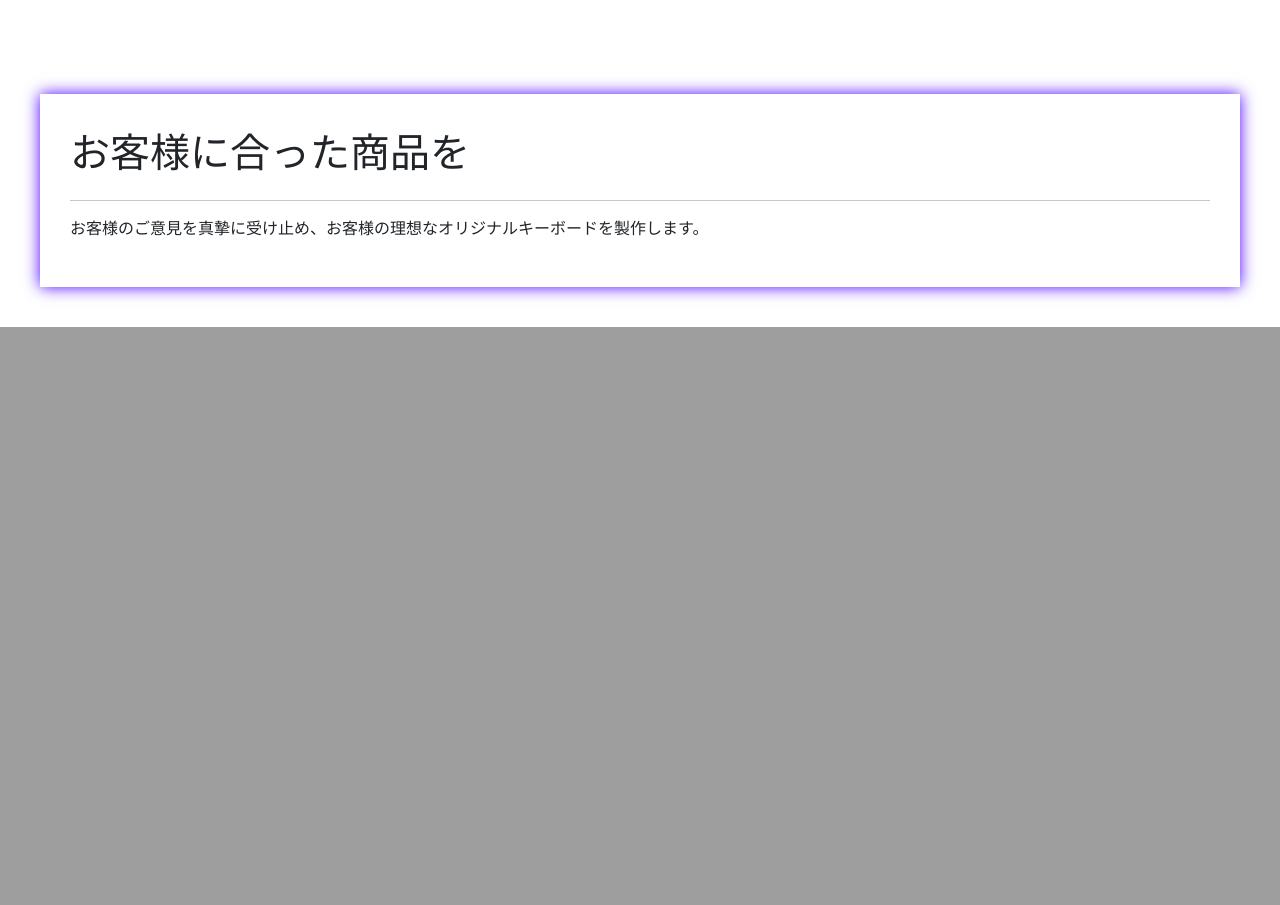
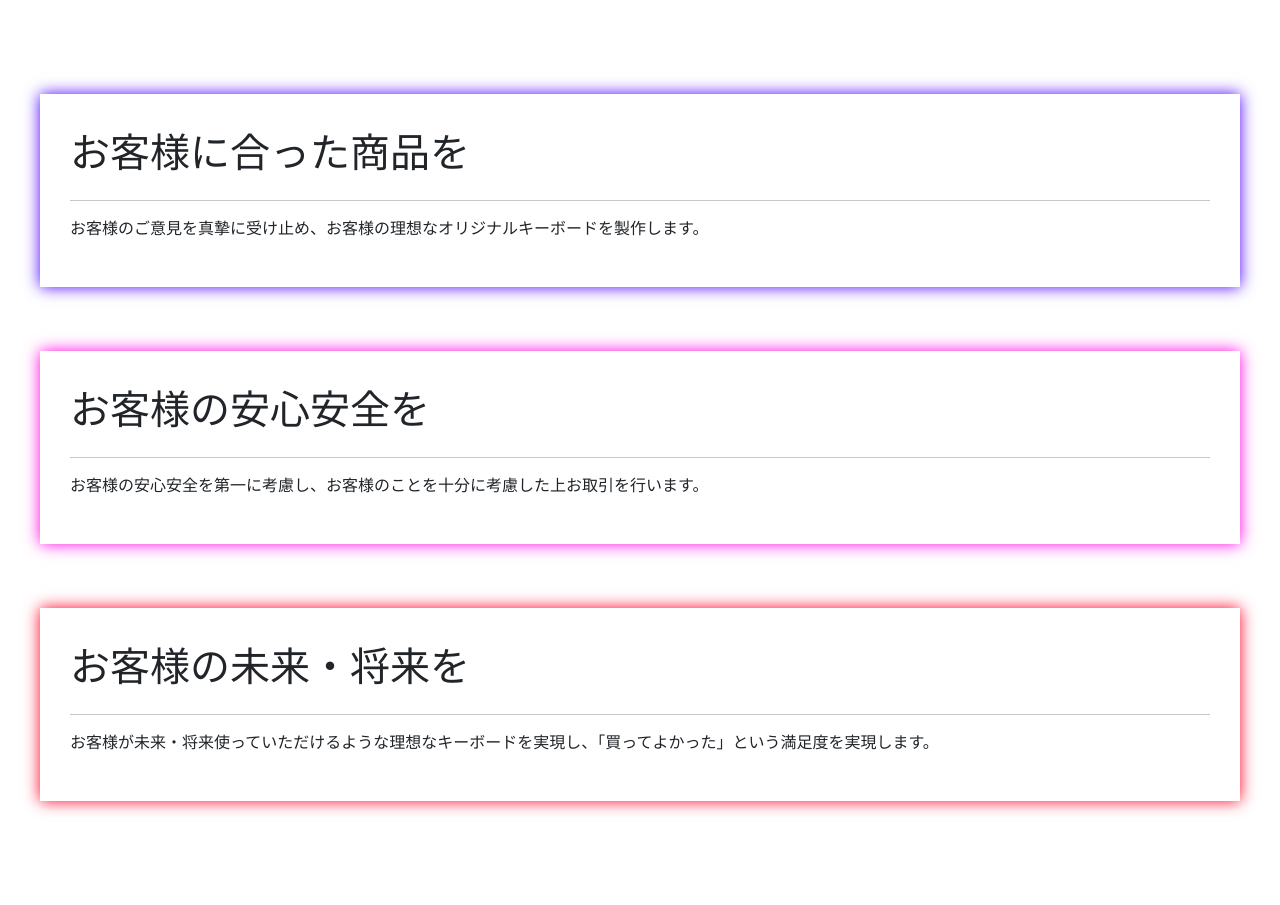
Before and after one commit to Inkya-ha/FingerPartner, a PHP site: page / in a window 1280 px wide. Shown: the part 1202-2107 px from the top of the page. Before the commit the page ends 1529 px from the top, so only its background shows below. Run offline with PHP 8.4, Linux system fonts and the light colour scheme; some web fonts are replaced.

Commit message:
トップページのデザインを大幅に変更

```diff
--- a/css/style.css
+++ b/css/style.css
@@ -222,80 +222,6 @@ body{
 	width: 100%;
 }
 
-.arrows {
-	width: 60px;
-	height: 72px;
-	position: absolute;
-	left: 50%;
-	margin-left: -30px;
-	bottom: 20px;
-}
-
-.arrows path {
-	stroke: #2994D1;
-	fill: transparent;
-	stroke-width: 1px;
-	animation: arrow 2s infinite;
-	-webkit-animation: arrow 2s infinite;
-}
-
-@keyframes arrow {
-	0% {
-		opacity: 0
-	}
-
-	40% {
-		opacity: 1
-	}
-
-	80% {
-		opacity: 0
-	}
-
-	100% {
-		opacity: 0
-	}
-}
-
-@-webkit-keyframes arrow
-
-/*Safari and Chrome*/
-	{
-	0% {
-		opacity: 0
-	}
-
-	40% {
-		opacity: 1
-	}
-
-	80% {
-		opacity: 0
-	}
-
-	100% {
-		opacity: 0
-	}
-}
-
-.arrows path.a1 {
-	animation-delay: -1s;
-	-webkit-animation-delay: -1s;
-	/* Safari 和 Chrome */
-}
-
-.arrows path.a2 {
-	animation-delay: -0.5s;
-	-webkit-animation-delay: -0.5s;
-	/* Safari 和 Chrome */
-}
-
-.arrows path.a3 {
-	animation-delay: 0s;
-	-webkit-animation-delay: 0s;
-	/* Safari 和 Chrome */
-}
-
 #content{
 	text-align: left;
 	padding: 5vh;
@@ -305,4 +231,19 @@ body{
 	box-shadow: 0px 0px 15px 0px #4c00ff;
 	border-radius: 0px;
 	padding: 30px;
+	margin-bottom: 8vh;
 }
+
+#content-two{
+	box-shadow: 0px 0px 15px 0px #ff00e1;
+	border-radius: 0px;
+	padding: 30px;
+	margin-bottom: 8vh;
+}
+
+#content-three{
+	box-shadow: 0px 0px 15px 0px #ff0026;
+	border-radius: 0px;
+	padding: 30px;
+	margin-bottom: 8vh;
+}
--- a/index.php
+++ b/index.php
@@ -11,17 +11,23 @@
             <div class="background-design">
                 <img src="./image/background.svg" alt="FingerPartner">
             </div>
-            <svg class="arrows">
-                <path class="a1" d="M0 0 L30 32 L60 0"></path>
-                <path class="a2" d="M0 20 L30 52 L60 20"></path>
-                <path class="a3" d="M0 40 L30 72 L60 40"></path>
-            </svg>
-        </div><div style="margin-top: 25vh;"></div>
+        </div>
+        <div style="margin-top: 25vh;"><!--改行タグ--></div>
         <div id="content">
             <div id="content-one">
                 <p class="fs-1">お客様に合った商品を</p>
                 <hr>
                 <p class="fs-6">お客様のご意見を真摯に受け止め、お客様の理想なオリジナルキーボードを製作します。</p>
+            </div>
+            <div id="content-two">
+                <p class="fs-1">お客様の安心安全を</p>
+                <hr>
+                <p class="fs-6">お客様の安心安全を第一に考慮し、お客様のことを十分に考慮した上お取引を行います。</p>
+            </div>
+            <div id="content-three">
+                <p class="fs-1">お客様の未来・将来を</p>
+                <hr>
+                <p class="fs-6">お客様が未来・将来使っていただけるような理想なキーボードを実現し、「買ってよかった」という満足度を実現します。</p>
             </div>
         </div>
     </main>
```
